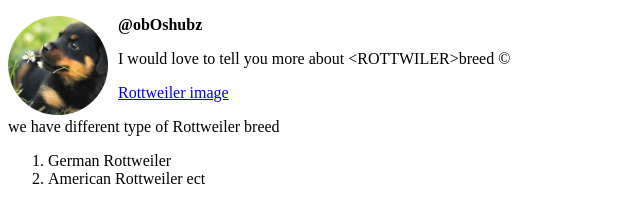
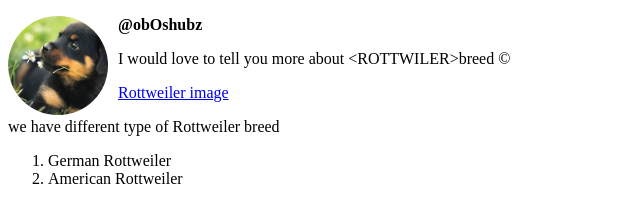
Before and after one commit to OlatomiwaOB/HTML-CSS, a plain HTML site: page index.html in a window 1280 px wide. Shown: the full height of the page, 0-640 px from the left. Drawn offline with Linux system fonts and the light colour scheme.

Commit message:
i remove etc from rottweiler

```diff
--- a/index.html
+++ b/index.html
@@ -32,7 +32,7 @@
           <p>we have different type of Rottweiler breed</p>
           <ol>
             <li>German Rottweiler</li>
-             <li>American Rottweiler ect </li>
+             <li>American Rottweiler</li>
              </ol>
         </section>
   </body>
```
